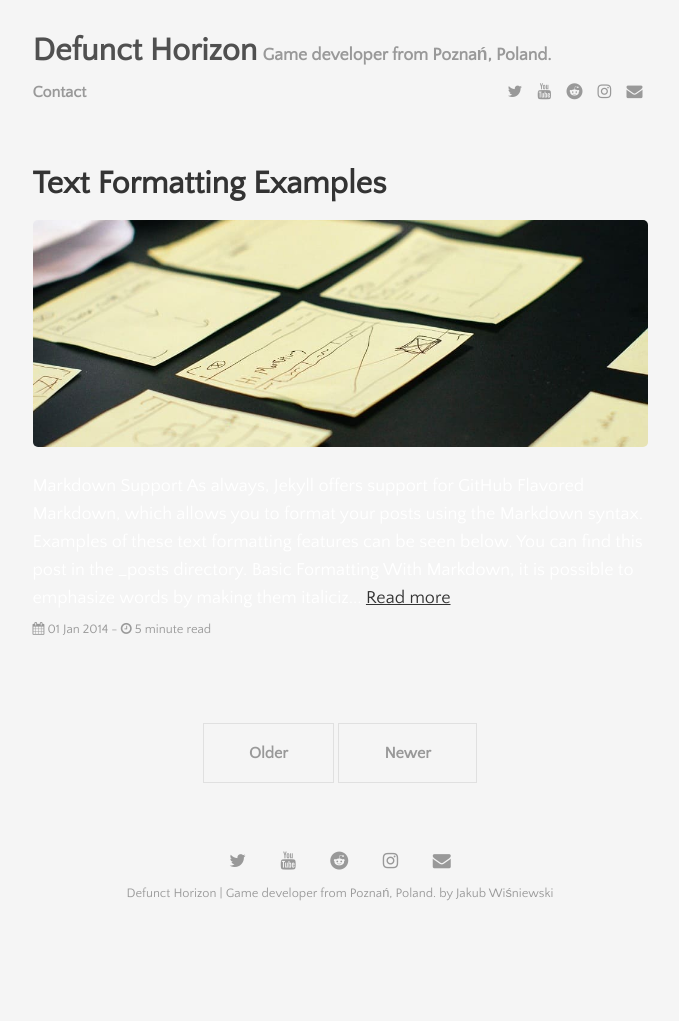
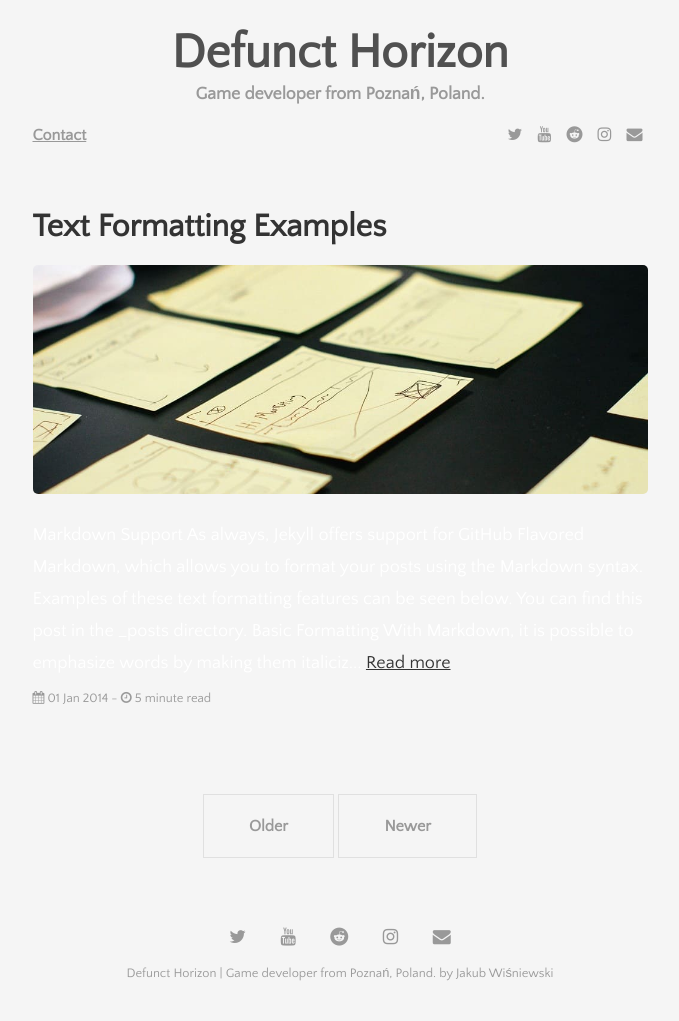
Before and after one commit to jakub-wisniewski/dfnct, a Jekyll site: the page built from index.html, in a window 1280 px wide. Shown: the whole page, without its empty margins (300-979 px from the left). Built offline with Jekyll 4.4.1, drawn with Linux system fonts in a browser that asks for light colours; the list of posts is cut into pages by our own code; before the commit the page ends 939 px from its top, so only the background shows below that.

Commit message:
css zmiany

```diff
--- a/_includes/header.html
+++ b/_includes/header.html
@@ -1,6 +1,7 @@
 <header class="header">
   <h3 class="header-title">
-    <a href="{{ site.github.url }}/">{{ site.title }}</a>
+    <a class="logo" href="{{ site.github.url }}/">{{ site.title }}</a>
+    <br>
     <small class="header-subtitle">{{ site.description }}</small>
     {% include menu.html %}
   </h3>
--- a/_sass/_base.scss
+++ b/_sass/_base.scss
@@ -7,7 +7,7 @@ body {
   font-size: 18px;
   // color: $body-color;
   color: white;
-  line-height: 1.75rem;
+  line-height: 2.0rem;
   background-color: $code-background-color;
 }
 
--- a/_sass/_default.scss
+++ b/_sass/_default.scss
@@ -35,10 +35,21 @@
   color:black;
 }
 
-.header-title a {
-  font-size: 2rem;
+// .header-title a {
+//   font-size: 2rem;
+//   text-decoration: none;
+//   color: $body-color;
+// }
+
+.header-title {
+  text-align: center;
+}
+
+.header-title .logo {
+  font-size: 3rem;
   text-decoration: none;
   color: $body-color;
+  font-weight: 900;
 }
 
 .header-subtitle {
--- a/assets/css/main.scss
+++ b/assets/css/main.scss
@@ -9,6 +9,7 @@ $body-color:             #505050;
 $link-color:             black;
 
 $code-background-color:   #f5f5f5;
+$code-background-dark-color:   #0d1117;
 $pagination-button-color: #e0e0e0;
 
 $dark-gray-color:        #333;
```
